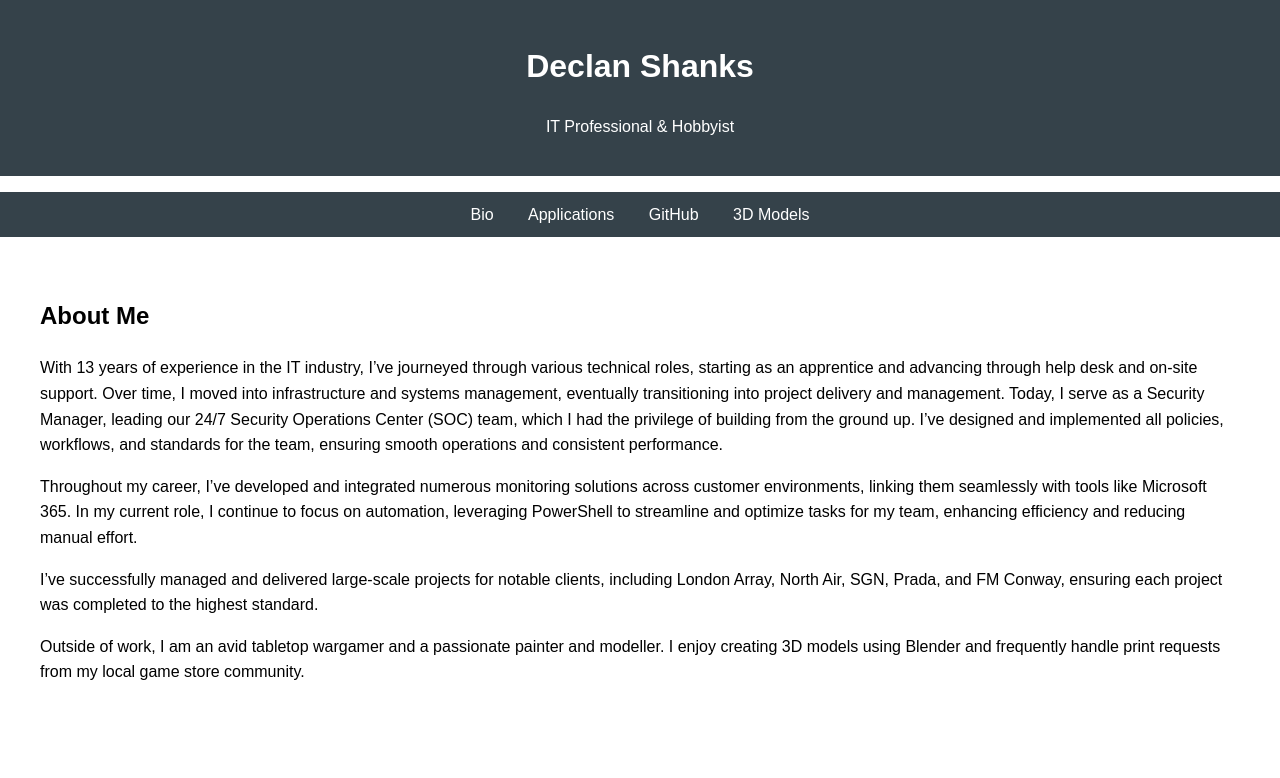
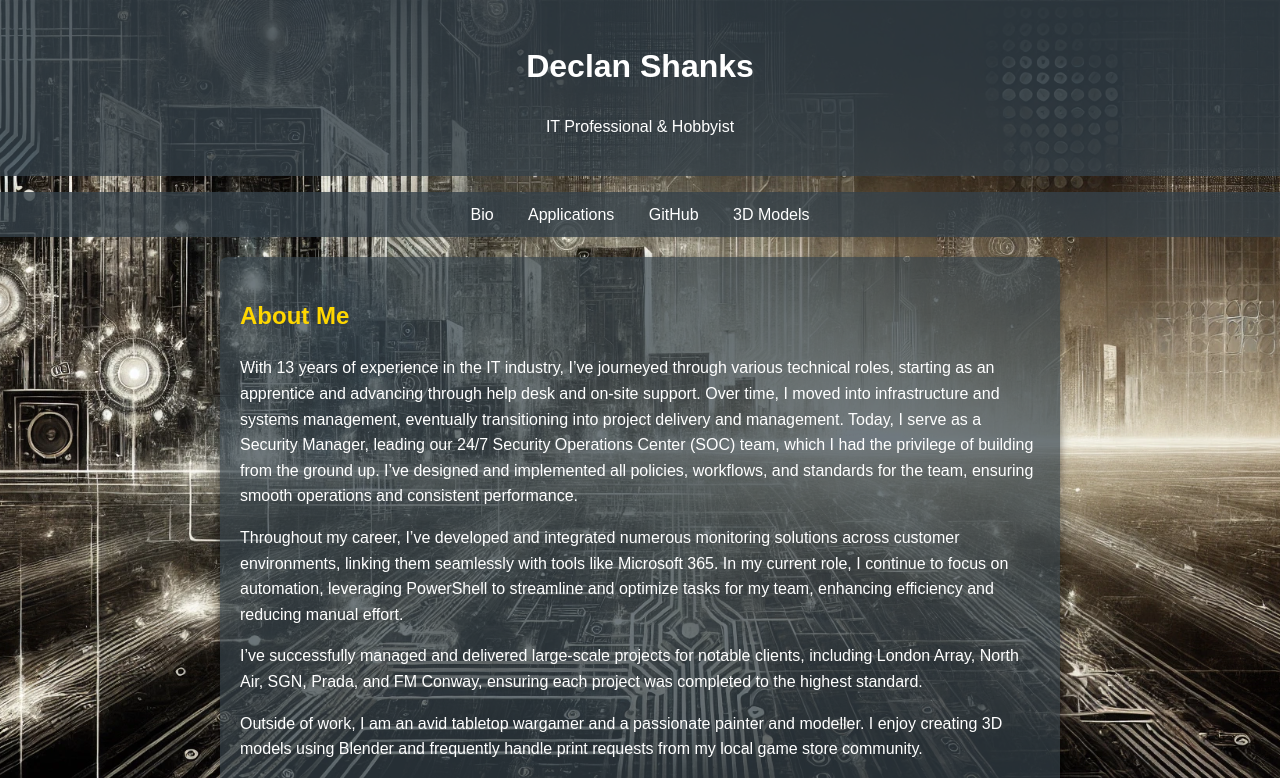
Before and after one commit to DeclanShanks/adeptus, a plain HTML site: page index.html in a window 1280 px wide. Shown: the top 778 px of the page. Drawn offline with Linux system fonts and the light colour scheme.

Commit message:
Update styles.css

```diff
--- a/styles.css
+++ b/styles.css
@@ -3,20 +3,19 @@ body {
     line-height: 1.6;
     margin: 0;
     padding: 0;
-    background: url('A_grimdark_technology-themed_background_image,_fea.png') no-repeat center center fixed;
-    background-size: cover; /* Adjust this to fit your needs */
+    background: url('Grimdark.png') no-repeat center center fixed;
+    background-size: cover;
+    color: #ffffff; /* Text color */
 }
 
 header {
-    background: #35424a;
-    color: #ffffff;
+    background: rgba(53, 66, 74, 0.8); /* Semi-transparent background */
     padding: 20px 0;
     text-align: center;
 }
 
 nav ul {
-    background: #35424a;
-    color: #ffffff;
+    background: rgba(53, 66, 74, 0.8);
     padding: 10px 0;
     list-style: none;
     text-align: center;
@@ -30,19 +29,34 @@ nav ul li {
 nav ul li a {
     color: #ffffff;
     text-decoration: none;
+    transition: color 0.3s;
 }
 
-section {
+nav ul li a:hover {
+    color: #ffd700; /* Gold color on hover */
+}
+
+.context-box {
+    background: rgba(53, 66, 74, 0.7); /* Slightly transparent boxes */
     padding: 20px;
-    margin: 20px;
-    background: #ffffff;
-    border-radius: 5px;
+    margin: 20px auto;
+    border-radius: 8px;
+    max-width: 800px; /* Max width for content */
+    box-shadow: 0 4px 10px rgba(0, 0, 0, 0.5);
+}
+
+h2 {
+    color: #ffd700; /* Gold color for headings */
+}
+
+ul {
+    padding-left: 20px;
 }
 
 footer {
     text-align: center;
     padding: 20px;
-    background: #35424a;
+    background: rgba(53, 66, 74, 0.8);
     color: #ffffff;
     position: relative;
     bottom: 0;
```
